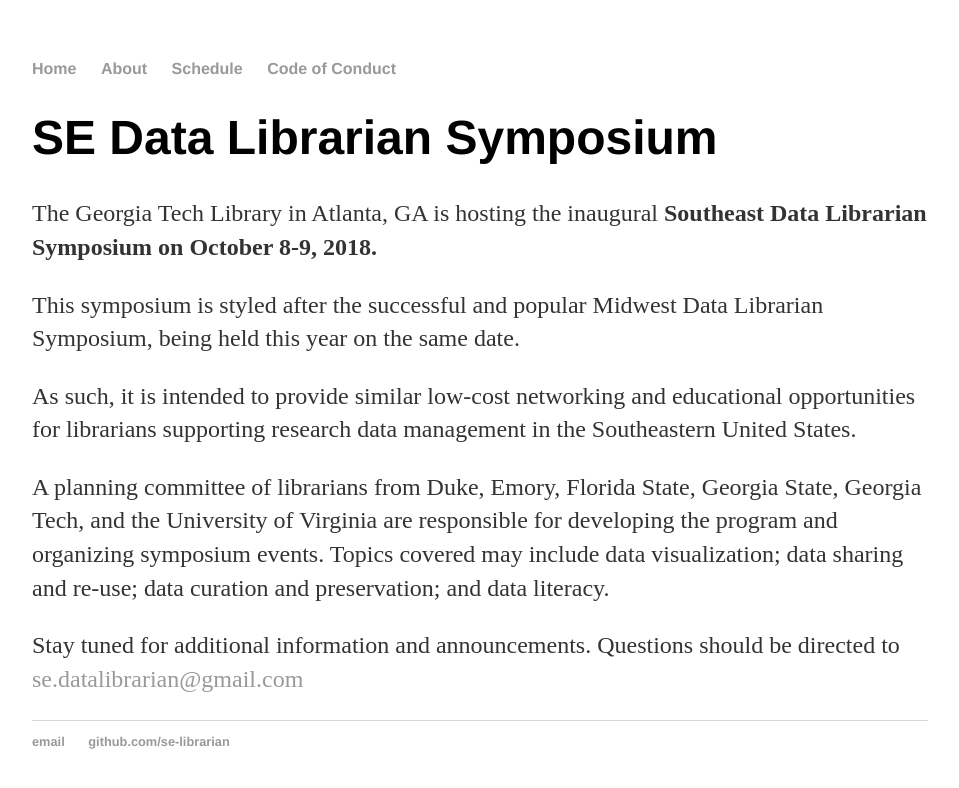
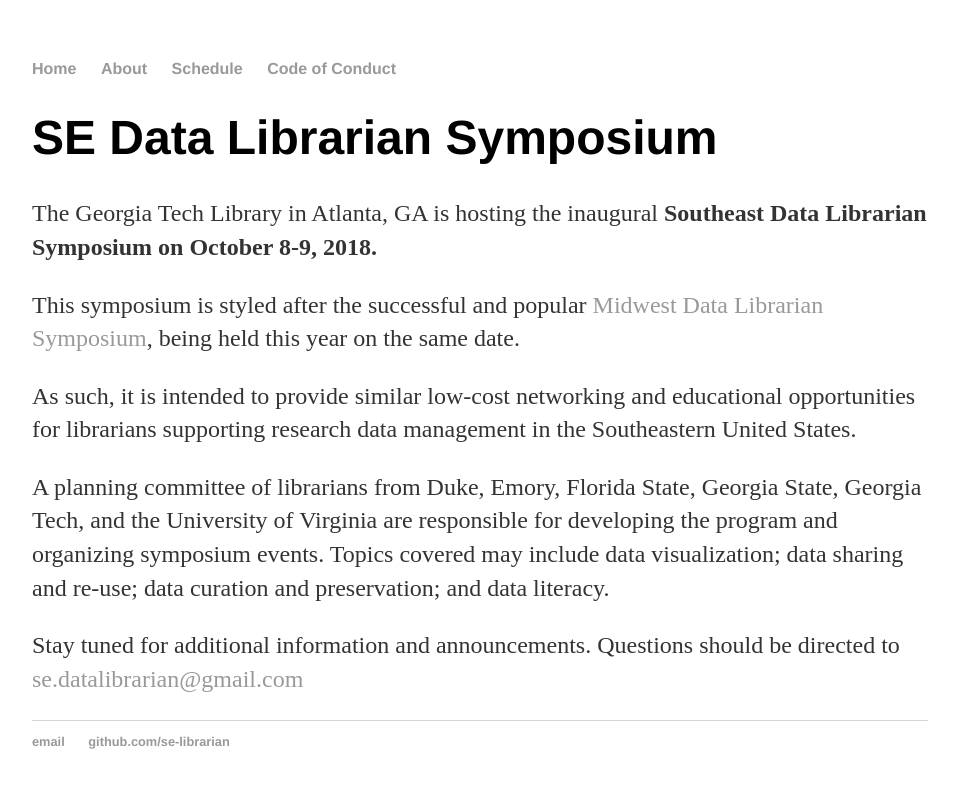
Before and after one commit to se-datalibrarian/test, a Jekyll site: the page built from index.html, in a window 1280 px wide. Shown: the top 788 px of the page, without its empty margins (160-1119 px from the left). Built offline with Jekyll 4.4.1, drawn with Linux system fonts in a browser that asks for light colours; some of the changed lines change nothing that is shown.

Commit message:
linked MDLS

```diff
--- a/index.html
+++ b/index.html
@@ -9,7 +9,7 @@
 				<p>
 The Georgia Tech Library in Atlanta, GA is hosting the inaugural <strong>Southeast Data Librarian Symposium on October 8-9, 2018.</strong></P>
  <p>
-This symposium is styled after the successful and popular Midwest Data Librarian Symposium, being held this year on the same date.
+This symposium is styled after the successful and popular <a href="https://mwdatalibrariansymposium.wordpress.com/past-conferences/">Midwest Data Librarian Symposium</a>, being held this year on the same date.
  </P><p>
 As such, it is intended to provide similar low-cost networking and educational opportunities for librarians supporting research data management in the Southeastern United States.
  </P><p>
```
